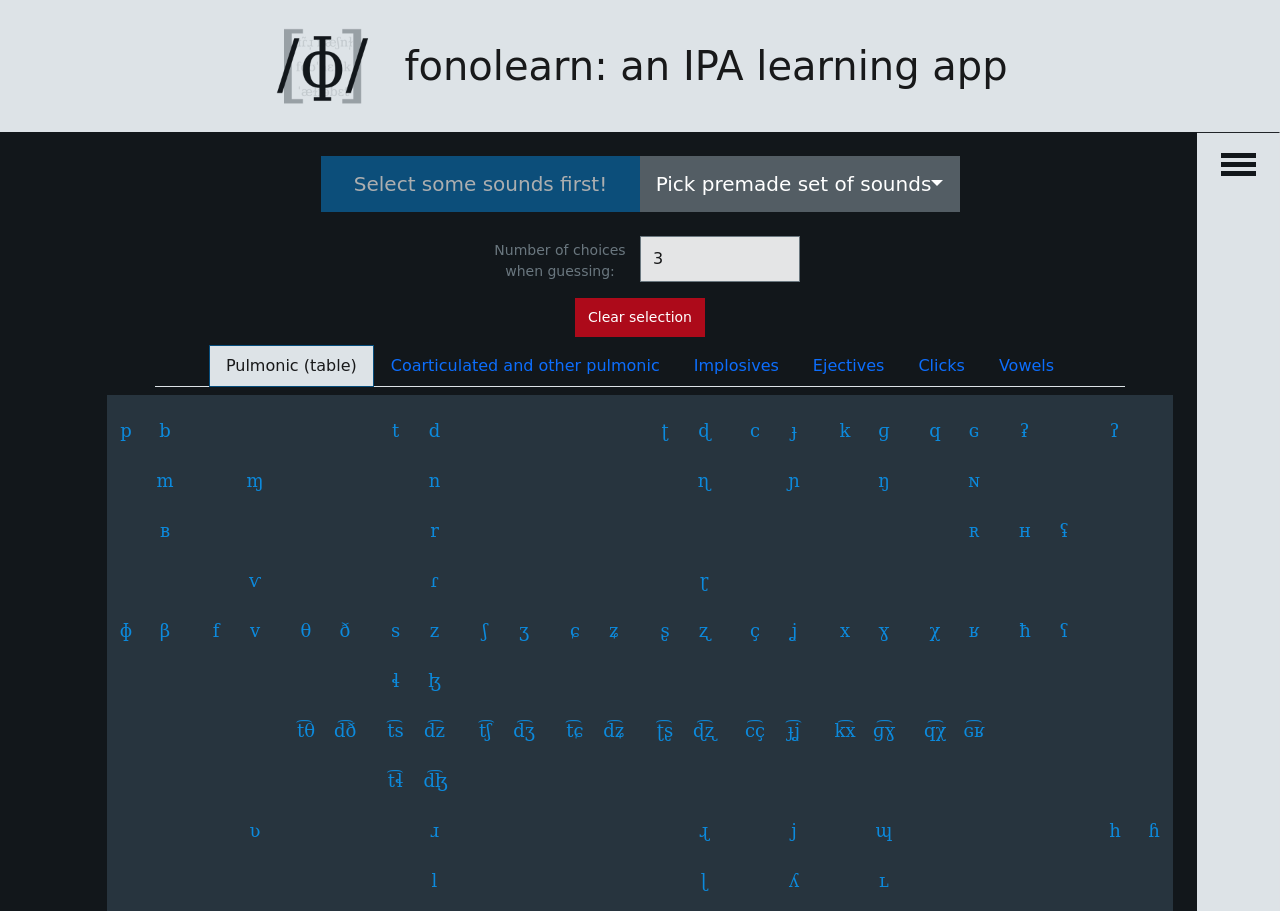
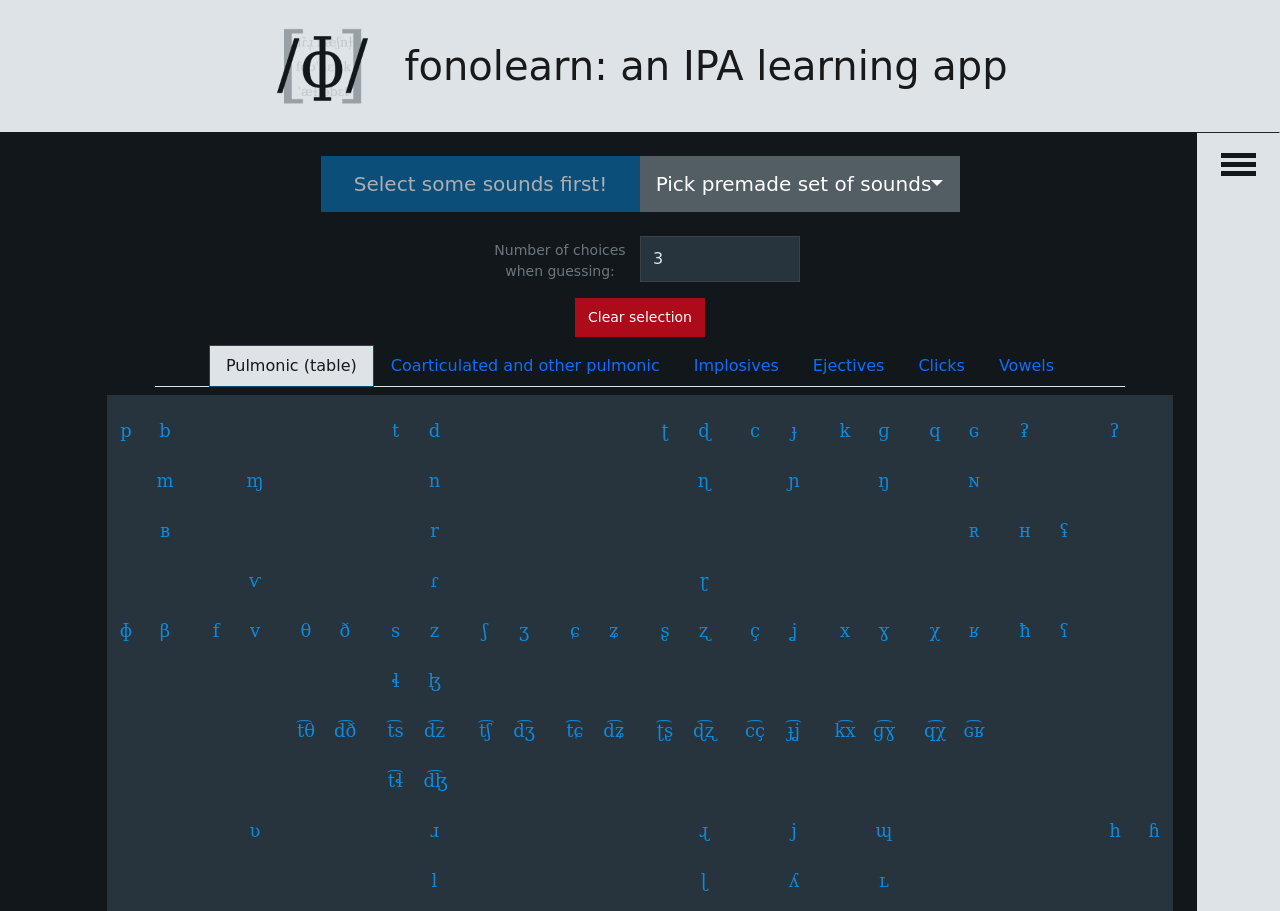
Before and after one commit to s-jevtic/fonolearn, an Angular app: page /main-menu in a window 1280 px wide. Built offline with nearby package versions, Linux system fonts and the light colour scheme.

Commit message:
code cleanup and minor design improvement

```diff
--- a/src/app/main-menu/main-menu.component.css
+++ b/src/app/main-menu/main-menu.component.css
@@ -11,13 +11,8 @@
     width: max-content;
 }
 
-#no-of-choices-label {
-    width:10rem;
-    color: var(--dark-color-neu-hl);
-}
-
-#no-of-choices {
-    width:10rem;
+#no-of-choices-wrapper > * {
+    width: 10rem;
 }
 
 #sound-picker-container button {
--- a/src/app/main-menu/main-menu.component.html
+++ b/src/app/main-menu/main-menu.component.html
@@ -18,7 +18,7 @@
 
 
 <div class="d-md-flex justify-content-around mx-auto" id="no-of-choices-wrapper">
-    <label for="no-of-choices" class="form-text" id="no-of-choices-label">Number of choices when guessing:</label>
+    <label for="no-of-choices" class="form-text">Number of choices when guessing:</label>
     <input type="number" min="2" max="10" [defaultValue]="3" id="no-of-choices" class="form-control" (change)="checkNumber()"/>
 </div>
 <div class="container">
@@ -26,8 +26,6 @@
 </div>
 
 <div class="container-sm" id="sound-picker-container">
-
-
     <nav>
         <ul class="nav nav-tabs my-2 mx-5 justify-content-center" id="consonant-tablist" role="tablist">
             <li class="nav-item">
--- a/src/styles.css
+++ b/src/styles.css
@@ -192,14 +192,24 @@ main {
 }
 
 .form-control {
+    border-radius: 0;
+}
+.bg-light .form-control {
     border-color: var(--dark-color-neu-hl);
     background-color: var(--light-color-fg);
     color: var(--light-color-text);
-    border-radius: 0;
+}
+.bg-dark .form-control {
+    border-color: var(--dark-color-neu-sh);
+    background-color: var(--dark-color-fg);
+    color: var(--dark-color-text);
 }
 
-.form-text {
+.bg-light .form-text {
     color: var(--dark-color-neu-sh);
+}
+.bg-dark .form-text{
+    color: var(--dark-color-neu-hl);
 }
 
 a {
```
